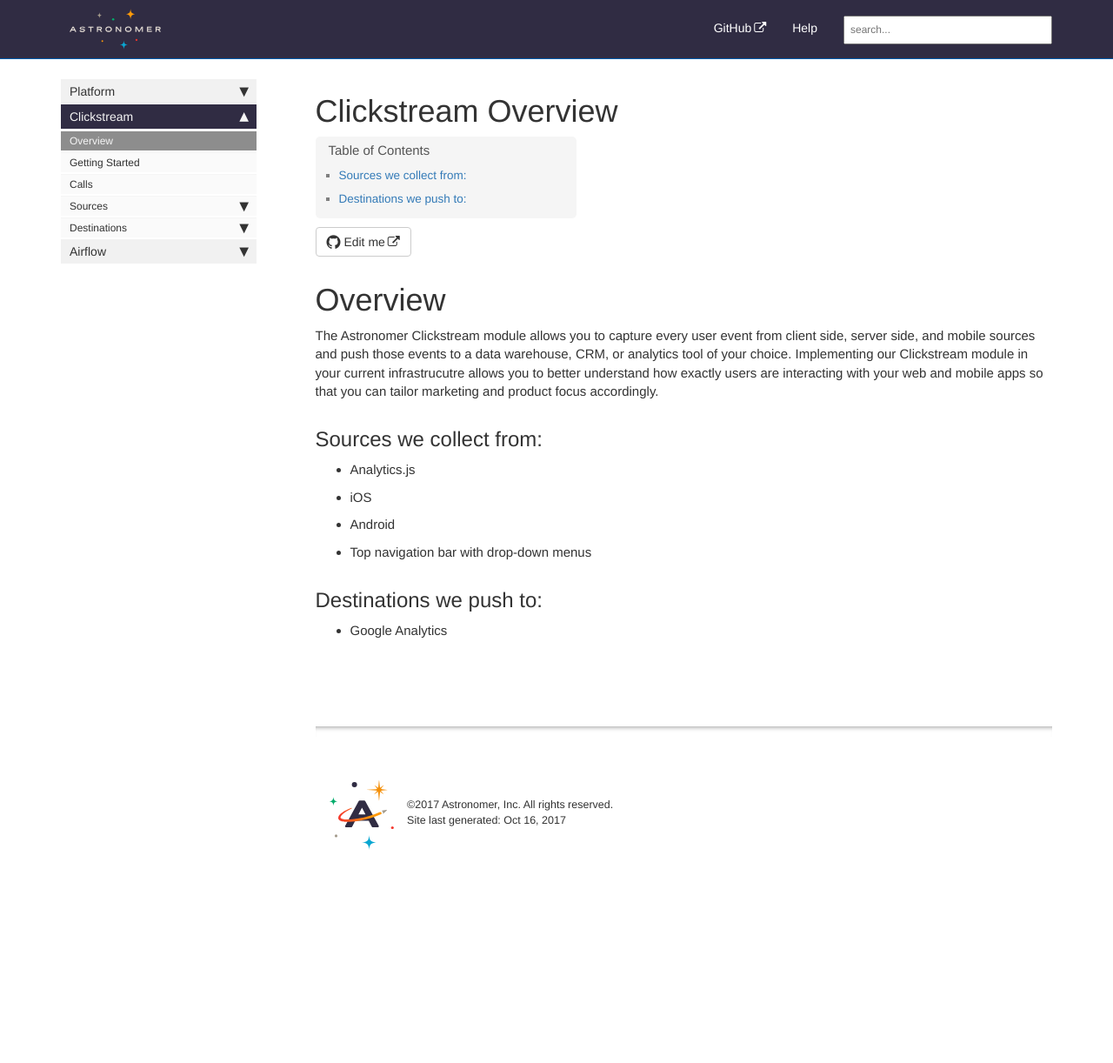
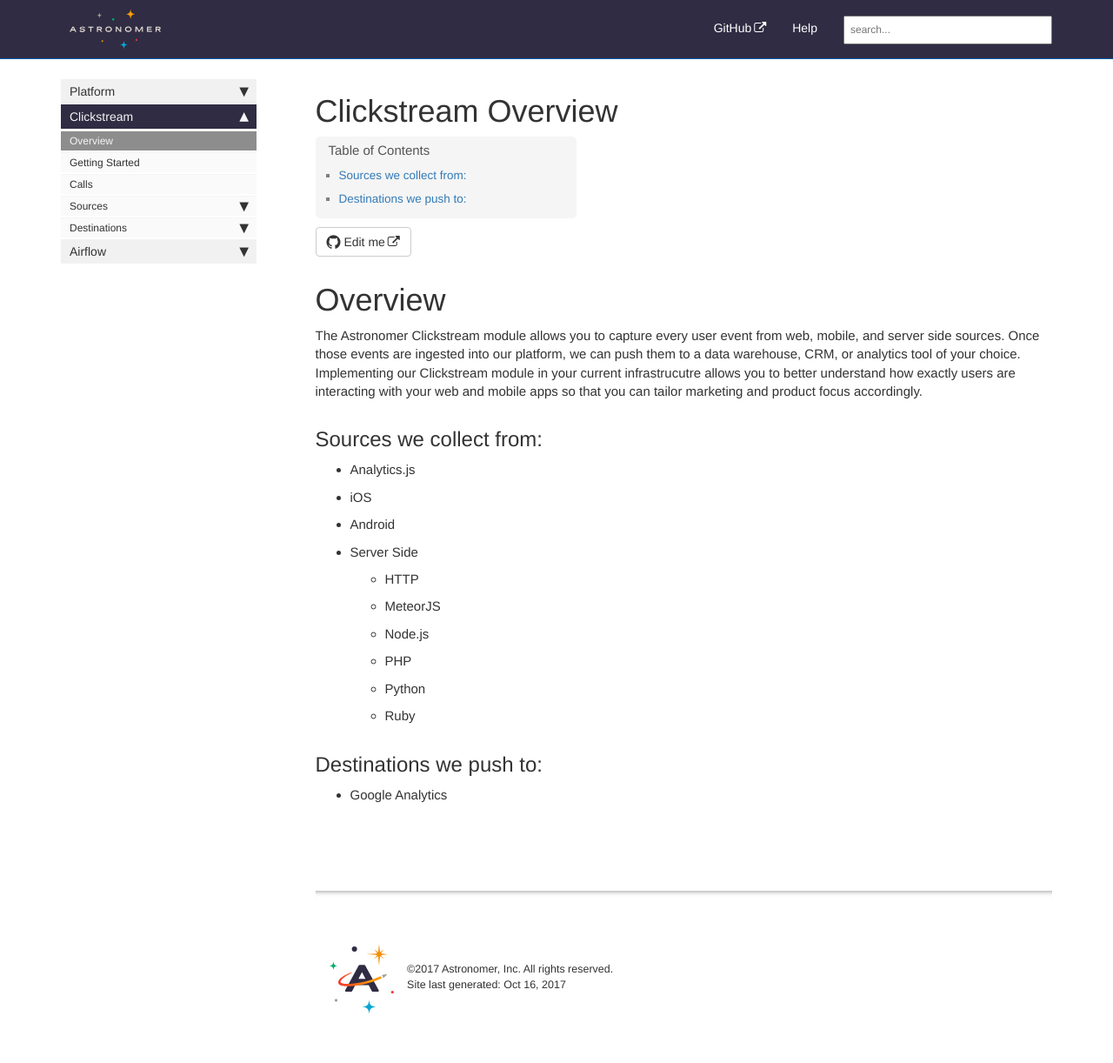
Before and after one commit to petedejoy/documentation, a Jekyll site: the page built from v2/clickstream/overview.md, in a window 1280 px wide. Shown: the whole page at 87% size. Built offline with Jekyll 4.4.1, drawn with Linux system fonts in a browser that asks for light colours; nearby versions of some CDN libraries; comment, search, counter and statistics services are not loaded; before the commit the page ends 1033 px from its top, so only the background shows below that.

Commit message:
Node update test

```diff
--- a/v2/clickstream/overview.md
+++ b/v2/clickstream/overview.md
@@ -5,7 +5,7 @@ sidebar: platform_sidebar
 
 # Overview
 
-The Astronomer Clickstream module allows you to capture every user event from client side, server side, and mobile sources and push those events to a data warehouse, CRM, or analytics tool of your choice. Implementing our Clickstream module in your current infrastrucutre allows you to better understand how exactly users are interacting with your web and mobile apps so that you can tailor marketing and product focus accordingly.
+The Astronomer Clickstream module allows you to capture every user event from web, mobile, and server side sources. Once those events are ingested into our platform, we can push them to a data warehouse, CRM, or analytics tool of your choice. Implementing our Clickstream module in your current infrastrucutre allows you to better understand how exactly users are interacting with your web and mobile apps so that you can tailor marketing and product focus accordingly.
 
 
 ## Sources we collect from:
@@ -13,7 +13,13 @@ The Astronomer Clickstream module allows you to capture every user event from cl
 * Analytics.js
 * iOS
 * Android
-* Top navigation bar with drop-down menus
+* Server Side
+    * HTTP
+    * MeteorJS
+    * Node.js
+    * PHP
+    * Python
+    * Ruby
 
 ## Destinations we push to:
 
```
Also changed, not shown: v2/clickstream/sources/serverside.md (+7 -3 lines).
